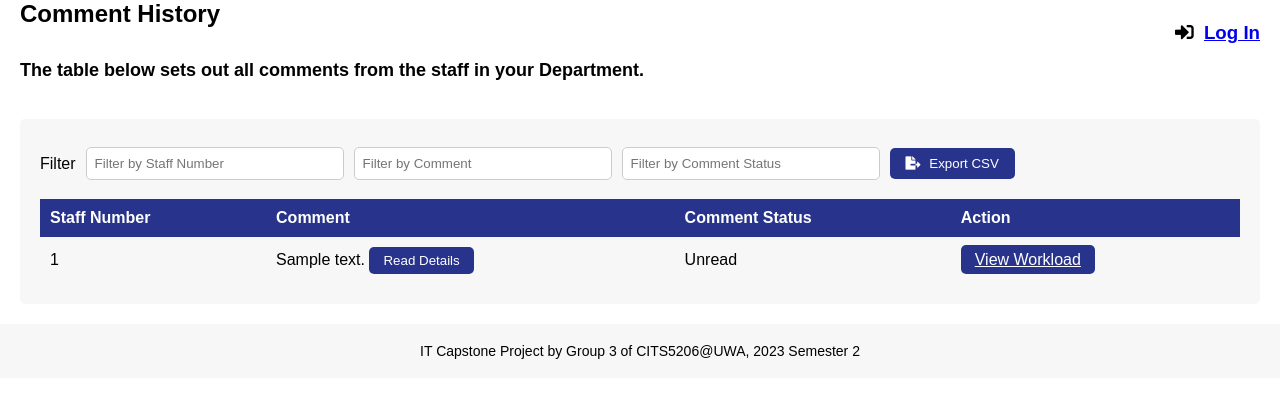
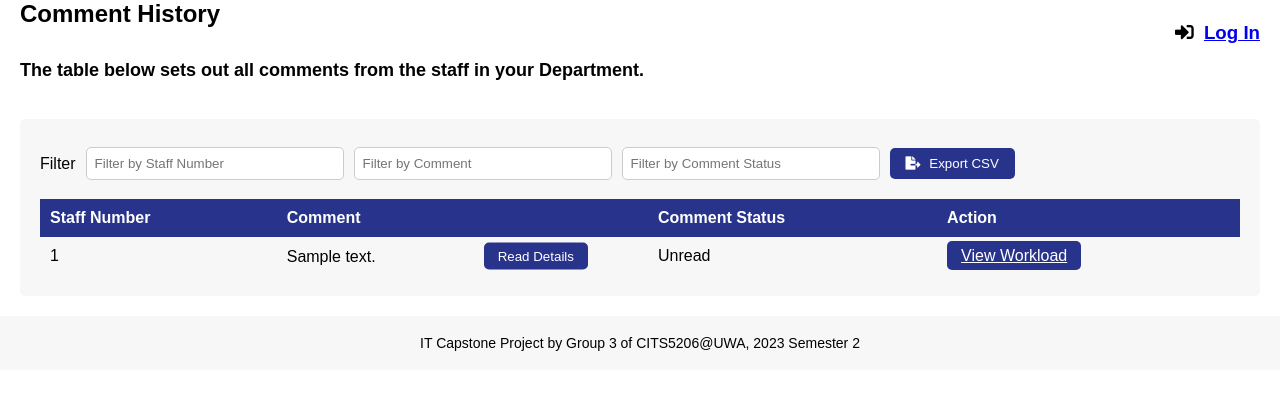
Before and after one commit to yylocky/CITS5206-Group3, a Flask app: template app/templates/comment_history.html in a window 1280 px wide. Shown: the part 152-550 px from the top of the page. Run offline with Flask 3, Linux system fonts and the light colour scheme; the template is opened without the code that fills it: values that come from a table or form of the project are taken from there, others are empty; tables that the repository leaves empty hold one stand-in row (values such as "Sample post"); parts of the project's set-up code (start-up, migrations or seed data) failed here and were passed over; some libraries are stand-ins or nearby versions.

Commit message:
Enabled display of updated comment status, refined CSS, inserted longer comments into DB for testing

```diff
--- a/app/static/css/comment_history.css
+++ b/app/static/css/comment_history.css
@@ -88,6 +88,10 @@ th {
   cursor: pointer;
 }
 
+.view-button:hover {
+  background-color: rgb(40, 100, 400);
+}
+
 /* For D3 enhancement features */
 
 /* Comment column */
@@ -100,6 +104,12 @@ th {
   vertical-align: middle;
 }
 
+/* Cell under the Comment column */
+.comment-list td:nth-child(2) {
+  position: relative;
+  padding-right: 90px; /* Accommodate the button and prevent text overlap */
+}
+
 /* Read Details button */
 .read-details-btn {
   background-color: rgb(40, 52, 139);
@@ -109,6 +119,10 @@ th {
   padding: 6px 14px;
   cursor: pointer;
   vertical-align: middle;
+  position: absolute;
+  right: 60px;
+  top: 50%;
+  transform: translateY(-50%); /* Center vertically */
 }
 
 .read-details-btn:hover {
@@ -149,11 +163,10 @@ th {
 
 .modal-body {
   word-wrap: break-word;
-  max-width: 50ch;
 }
 
 .modal-content {
-  width: 50%;
+  width: 40%;
 }
 
 /* Read & Close button in Modal */
--- a/app/templates/comment_history.html
+++ b/app/templates/comment_history.html
@@ -248,6 +248,9 @@ block styles %}
       const commentText = this.getAttribute("data-comment");
       const alloc_id = this.getAttribute("data-alloc-id");
 
+      // Reference to the current button's parent row (for displaying updated comment status)
+      const currentRow = this.closest("tr");
+
       // Populate a modal (pop-up window) with full comment contents and handle the "Read & Close" button functionality (close modal and update comment_status)
       const modal = document.createElement("div");
       modal.innerHTML = `
@@ -262,7 +265,7 @@ block styles %}
       modal.classList.add("modal");
       document.body.appendChild(modal);
 
-      // Close button functionality
+      // Close the modal and display updated comment status after clicking the Read & Close button
       modal
         .querySelector(".read-close-btn")
         .addEventListener("click", function () {
@@ -270,7 +273,11 @@ block styles %}
             // If there is an error, log it, but still close the modal.
             if (error) {
               console.error(error);
+            } else {
+              // Display the updated comment status
+              currentRow.querySelector("td:nth-child(3)").textContent = "Read";
             }
+            // Close the modal
             modal.remove();
           });
         });
```
Also changed, not shown: app.db.
